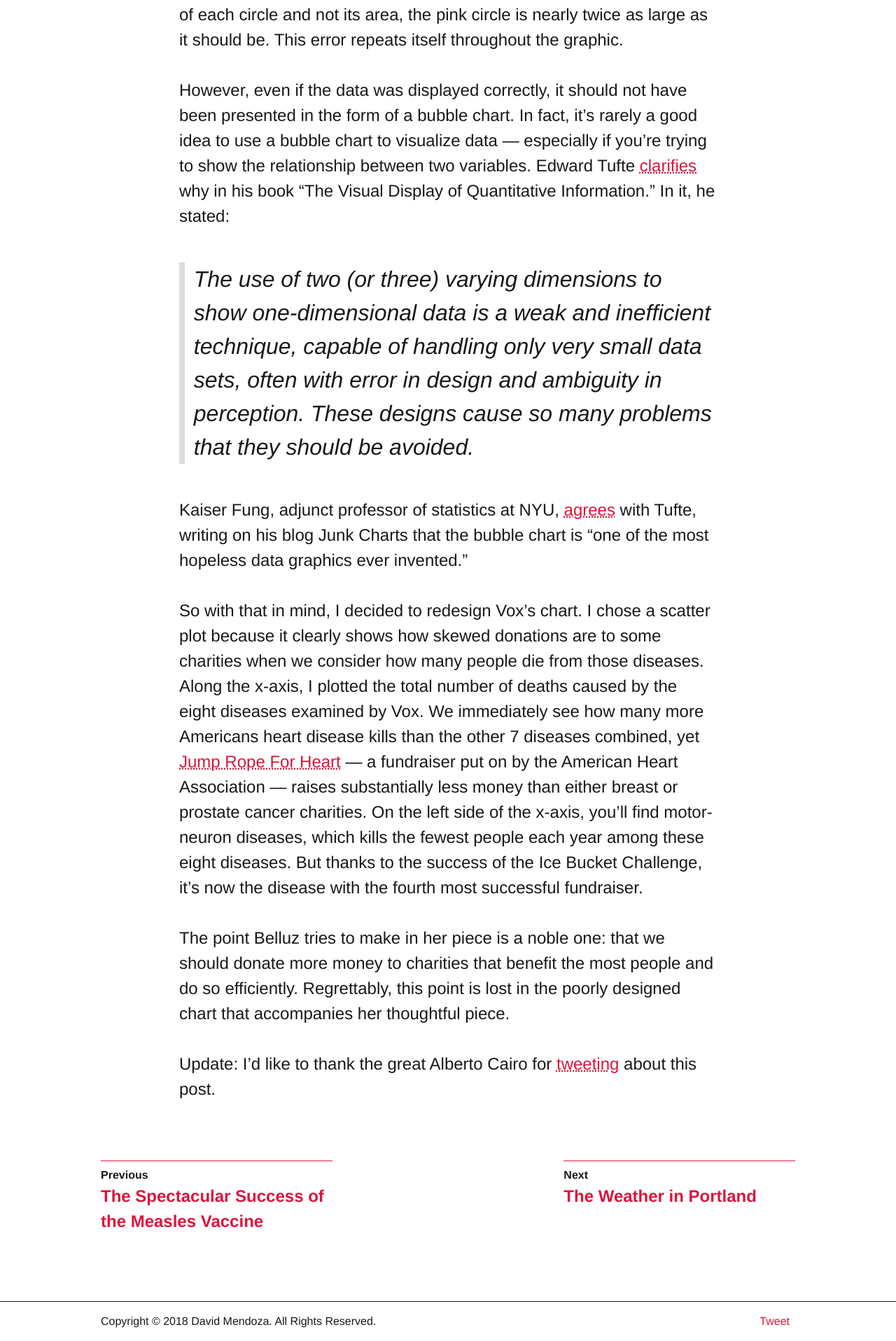
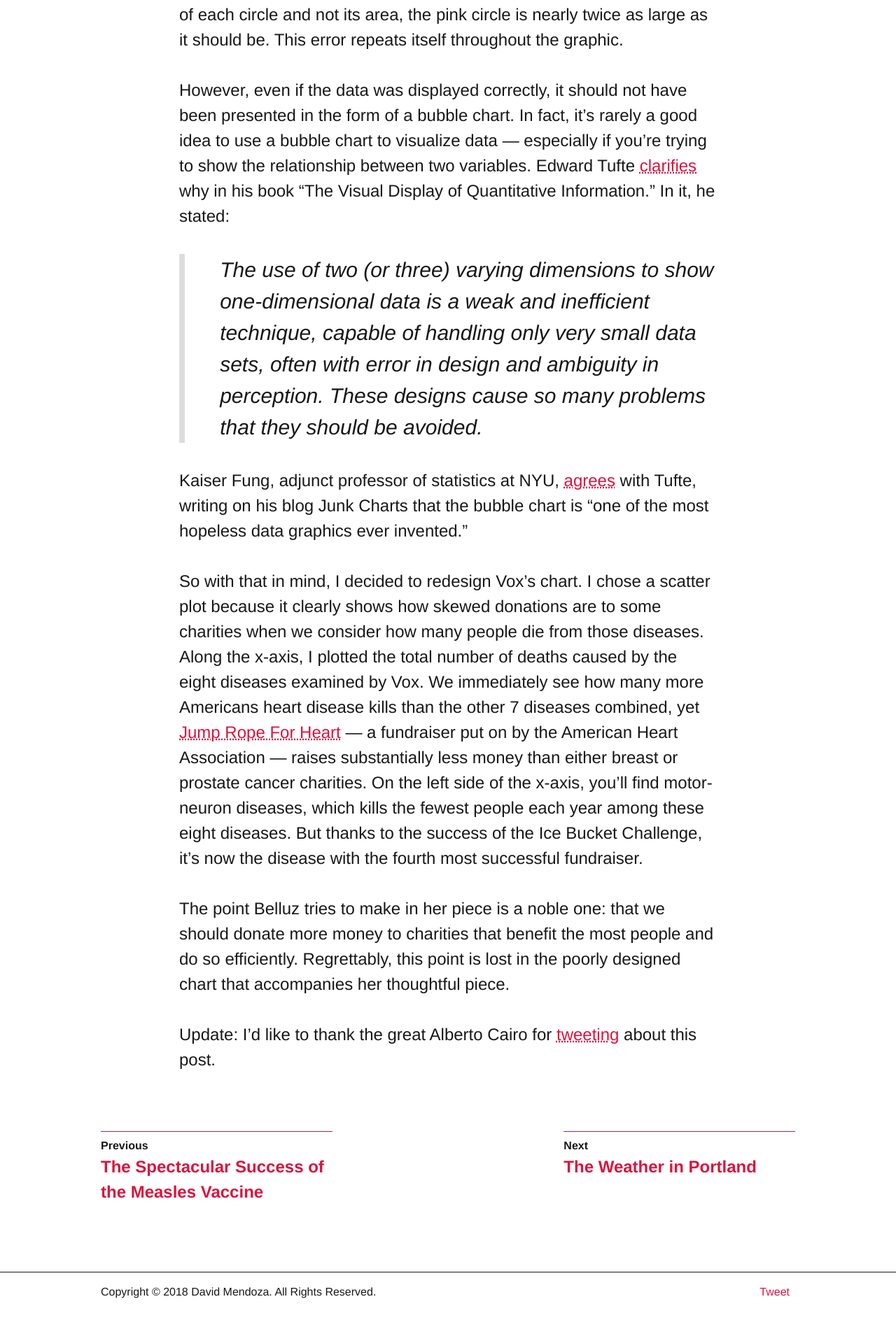
Before and after one commit to mendozaline/mendozaline.github.io, a Jekyll site: the page built from _posts/blog/2014-08-25-this-bubble-chart-is-killing-me.md, in a window 1280 px wide. Shown: the part 2183-4100 px from the top of the page at 70% size. Built offline with Jekyll 4.4.1, drawn with Linux system fonts in a browser that asks for light colours; comment, search, counter and statistics services are not loaded; after the commit the page ends 4058 px from its top, so only the background shows below that.

Commit message:
Adjust blockquote padding

```diff
--- a/_sass/_components.scss
+++ b/_sass/_components.scss
@@ -76,26 +76,27 @@ code {
   }
 
   blockquote {
-    line-height: 1.375;
-    padding-left: 20px;
-    margin: 40px 0 40px -16px;
+    line-height: 1.5;
+    margin: 0.5% 5%;
     border-left: $spacer-1 solid $color-border;
     font-style: italic;
 
     p {
-      font-size: 24px;
+      font-size: 28px;
+      margin: 0 0 0 2.5%;
     }
 
     @media (min-width: $breakpoint-lg) {
       width: $width-custom;
       max-width: 1500px;
       margin: auto;
-      padding: 0 0 0 1%;
+      padding: 0 0 0 2.5%;
 
       p {
-        font-size: 32px;
+        font-size: 30px;
         line-height: 1.5;
         width: 100%;
+        margin: 0 0 0 2.5%;
       }
 
     }
```
